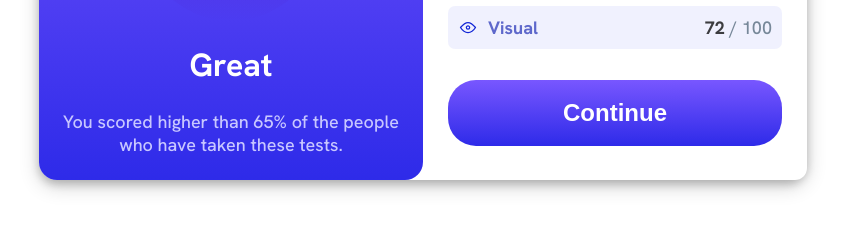
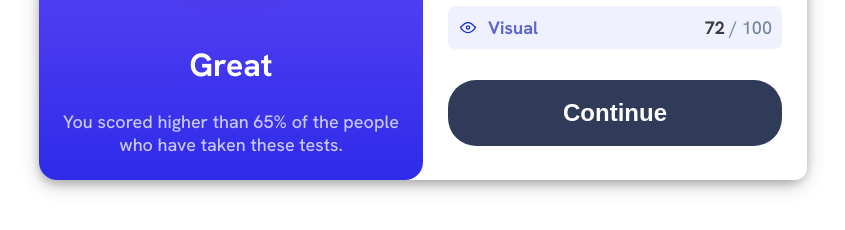
Before and after one commit to mildheart/git_folder, a plain HTML site: page index.html in a window 1280 px wide. Shown: the part 358-588 px from the top of the page, without its empty margins (89-934 px from the left). Drawn offline with Linux system fonts and the light colour scheme.

Commit message:
Modified css

```diff
--- a/Style.css
+++ b/Style.css
@@ -98,7 +98,7 @@ button{
     border-radius: 28px;
     font-weight: 700;
     color: white;
-    background-image: linear-gradient(hsl(252, 100%, 67%),hsl(241, 81%, 54%));;
+    background-color: hsl(224, 30%, 27%);
 }
 
 button:hover{
```
